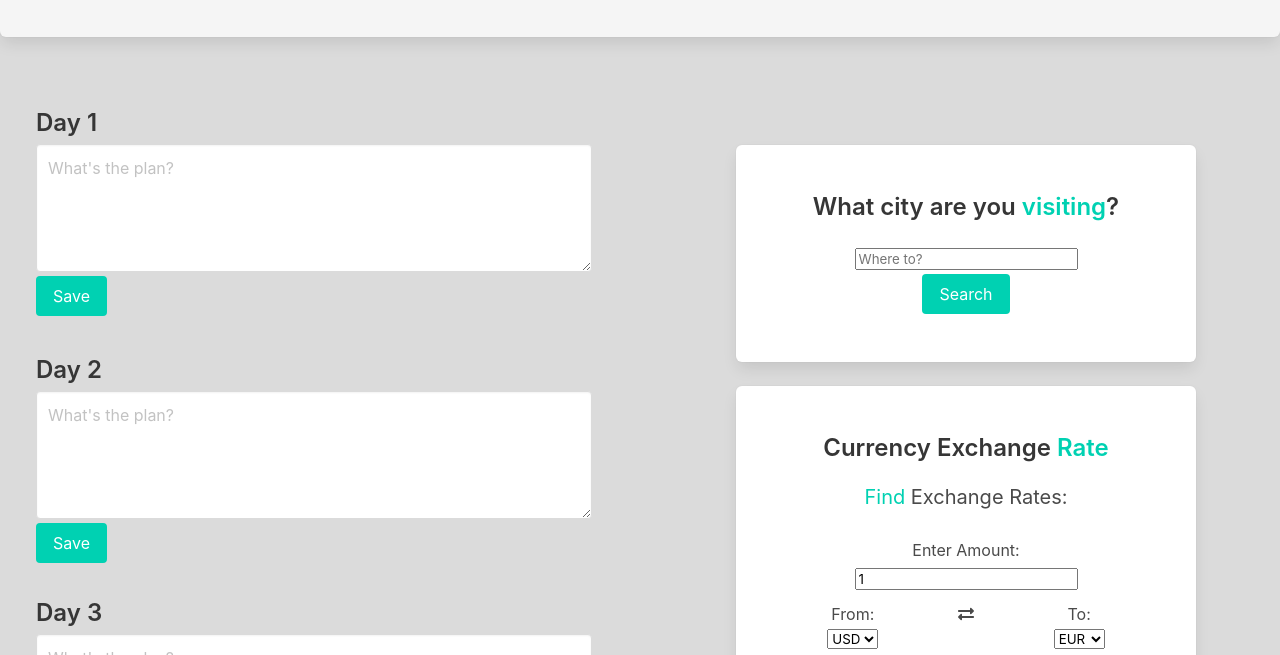
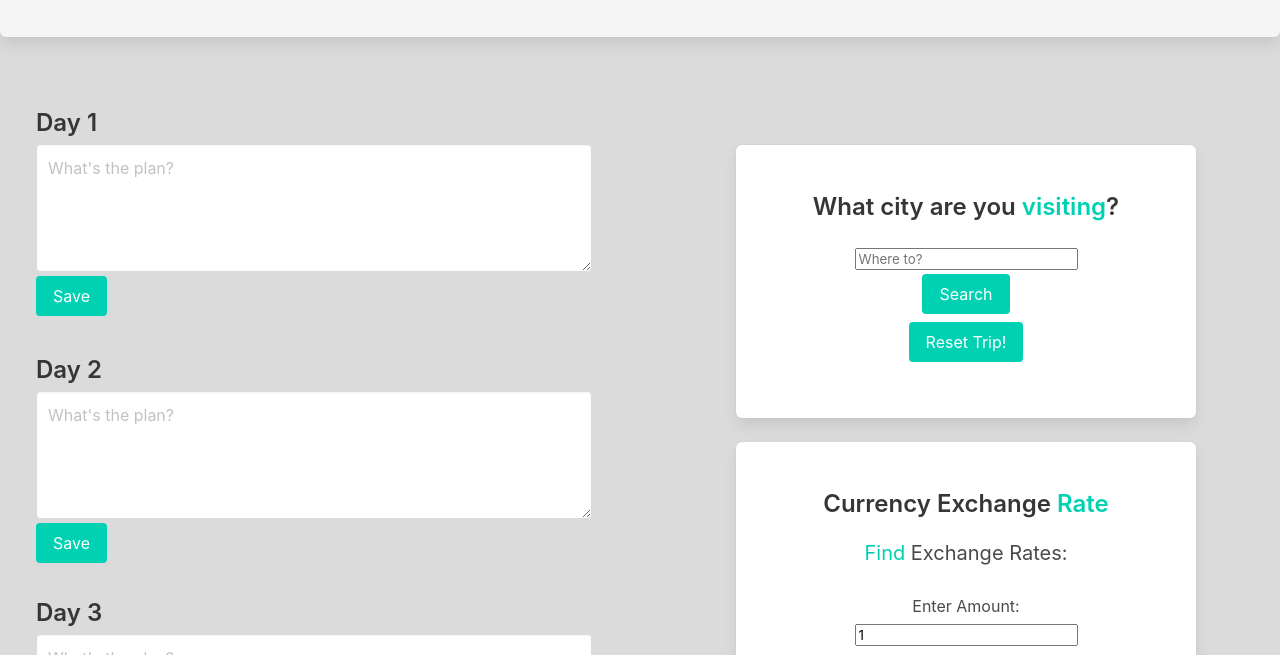
Before and after one commit to Rscime/Jetlagged, a plain HTML site: page index.html in a window 1280 px wide. Shown: the part 102-757 px from the top of the page. Drawn offline with nearby package versions, Linux system fonts and the light colour scheme; no server answers.

Commit message:
updated Bulma styles with boxes and reset button

```diff
--- a/index.html
+++ b/index.html
@@ -86,6 +86,11 @@
                             <button type="submit" class="button btn is-primary" id="searchBtn">
                                 Search
                             </button>
+
+                            <div>
+                                <button type="submit" class="button btn is-primary my-2" id="resetButton">Reset Trip!</button>
+                            </div>
+
                         </div>
 
                         <div class="section box" id="currencyex">
```
